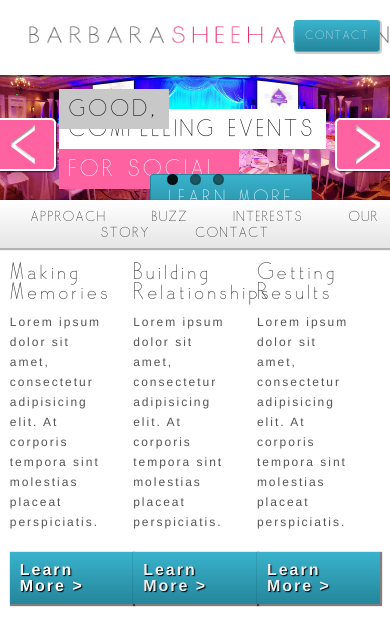
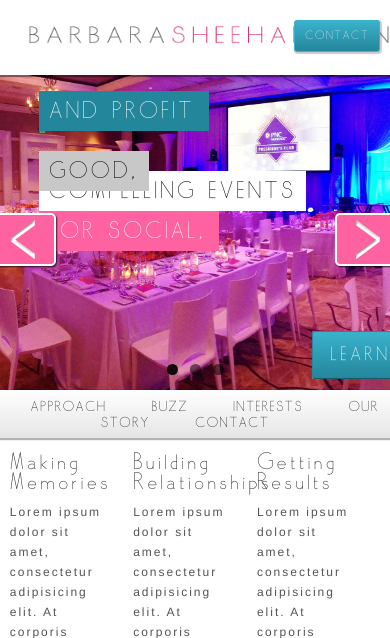
Before and after one commit to brandonpweiss/Barbara-Sheehan-Events, a PHP site: page / in a window 390 px wide. Shown: the top 638 px of the page. Run offline with PHP 8.4, Linux system fonts and the light colour scheme; some libraries are stand-ins or nearby versions.

Commit message:
Added pinterest widget, made carousel fixes (work in progress)
Added pinterest widget, added styles to center it. Need to work on more
styles, responsive, width, etc.
Tweaked carousel styles to fix found issues. Had to add the hovering
text to each individual slide to allow for slide animation and to allow
for next prev buttons to appear on hover.

```diff
--- a/index.html
+++ b/index.html
@@ -1,6 +1,15 @@
 <!doctype html>
 <html lang="en">
 <head>
+<script type="text/javascript">
+(function(d){
+  var f = d.getElementsByTagName('SCRIPT')[0], p = d.createElement('SCRIPT');
+  p.type = 'text/javascript';
+  p.async = true;
+  p.src = '//assets.pinterest.com/js/pinit.js';
+  f.parentNode.insertBefore(p, f);
+}(document));
+</script>
 	<meta charset="UTF-8">
 	<title>Barbara Sheehan Events</title>
 	<link rel="stylesheet" href="style.css">
@@ -56,23 +65,16 @@
 	<script>
 	$(window).load(function() {
   		$('.flexslider').flexslider({
-   	 		animation: "fade"
+   	 		animation: "slide"
   			});
 		});
 	</script>
-	<section class="flexslider">
+	<section id="carousel">
+	<div class="flexslider">
 		<ul class="slides">
 		<li>
 			<img src="images/slideshow/2.jpg">
-		</li>
-		<li>
-			<img src="images/slideshow/3.jpg">
-		</li>
-		<li>
-			<img src="images/slideshow/4.jpg">
-		</li>
-		</ul>
-		<div class="content">
+			<div class="content">
 		<div id="slogan">
 		<div id="top" class="line">COMPELLING EVENTS</div>
 		<div id="social" class="line">FOR SOCIAL,</div>
@@ -82,6 +84,45 @@
 		<div class="clean-gray">LEARN MORE</div>
 		</a>
 		</div>
+		</li>
+		<li>
+			<img src="images/slideshow/3.jpg">
+						<div class="content">
+		<div id="slogan">
+		<div id="top" class="line">COMPELLING EVENTS</div>
+		<div id="social" class="line">FOR SOCIAL,</div>
+		<div id="good" class="line">GOOD,</div>
+		<div id="profit" class="line">AND PROFIT</div></div>
+		<a href="#" id="learnmore" class="outline">
+		<div class="clean-gray">LEARN MORE</div>
+		</a>
+		</div>
+		</li>
+		<li>
+			<img src="images/slideshow/4.jpg">
+						<div class="content">
+		<div id="slogan">
+		<div id="top" class="line">COMPELLING EVENTS</div>
+		<div id="social" class="line">FOR SOCIAL,</div>
+		<div id="good" class="line">GOOD,</div>
+		<div id="profit" class="line">AND PROFIT</div></div>
+		<a href="#" id="learnmore" class="outline">
+		<div class="clean-gray">LEARN MORE</div>
+		</a>
+		</div>
+		</li>
+		</ul></div>
+
+		<!-- <div class="content">
+		<div id="slogan">
+		<div id="top" class="line">COMPELLING EVENTS</div>
+		<div id="social" class="line">FOR SOCIAL,</div>
+		<div id="good" class="line">GOOD,</div>
+		<div id="profit" class="line">AND PROFIT</div></div>
+		<a href="#" id="learnmore" class="outline">
+		<div class="clean-gray">LEARN MORE</div>
+		</a>
+		</div> -->
 	</section>
 		<div id="sticky_navigation_wrapper">
 		<div id="sticky_navigation">
@@ -261,8 +302,9 @@
 		</section>
 					<a name="interests"></a>
 	<section id="pinterest">
-
-		PINTEREST GOES HERE
+		<div class="center">
+			<a data-pin-do="embedBoard" href="http://pinterest.com/pinterest/pin-pets/" data-pin-scale-width="200" data-pin-scale-height="400" data-pin-board-width="1400"></a>
+		</div>
 	</section>
 			<a name="about"></a>
 	<section id="about">
--- a/style.css
+++ b/style.css
@@ -198,7 +198,10 @@
 nav a:hover{
 	color: #999;
 }
-
+.flexslider .slides img {
+	min-height: 300px;
+	min-width: 960px;
+}
 
 #banner{
 	/*background: url(images/6.jpg) center center no-repeat;*/
@@ -211,6 +214,13 @@
 	max-width: 960px;
 	outline: white solid thin;
 }
+#carousel .content {
+	position:absolute;
+	top:5px;
+	height: 100%;
+	width: 100%;
+
+}
 #slogan{
 	display: inline-block;
 	font-size: 20px;
@@ -219,7 +229,7 @@
 	font-family: 'skarpalt';
 	position: absolute;
 	top: 30%;
-	left: 15%;
+	left: 11%;
 }
 
 #slogan #top{
@@ -259,7 +269,7 @@
 	float:right;
 	position: absolute;
 	top: 80%;
-	right: 20%;
+	left: 18%;
 	background: rgba(255,255,255,.3);
 	padding: 0px;
 	display: block;
@@ -760,10 +770,16 @@
           	width: 500px;
 }
 
-
+/*/////////////////////////////////////////////////////////////
+############# PINTEREST ########################
+//////////////////////////////////////////////////////////// */
 #pinterest{
 padding: 100px;
 background: #FFFFFF;
+}
+.center {
+	margin: 0 auto;
+	width:817px;
 }
 #about{
 	background: #EEEEEE;
@@ -1169,7 +1185,7 @@
 	min-height: 700px;
 }
 a.outline{
-top: 560px;
+/*top: 560px;*/
 }
 
 }
```
Also changed, not shown: 1 other file.
